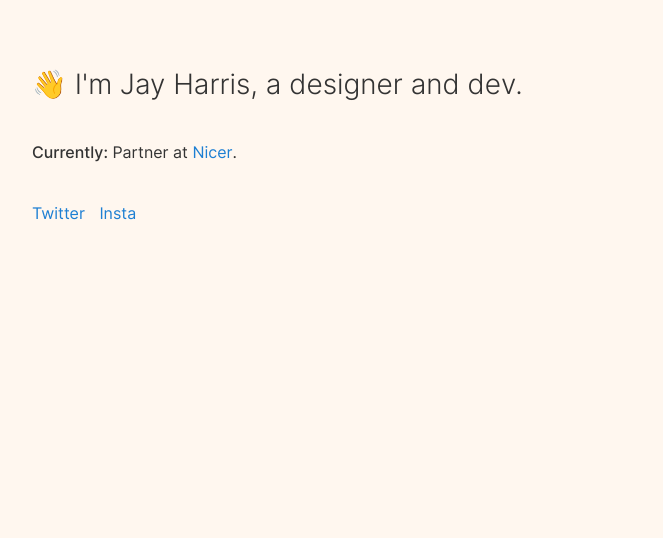
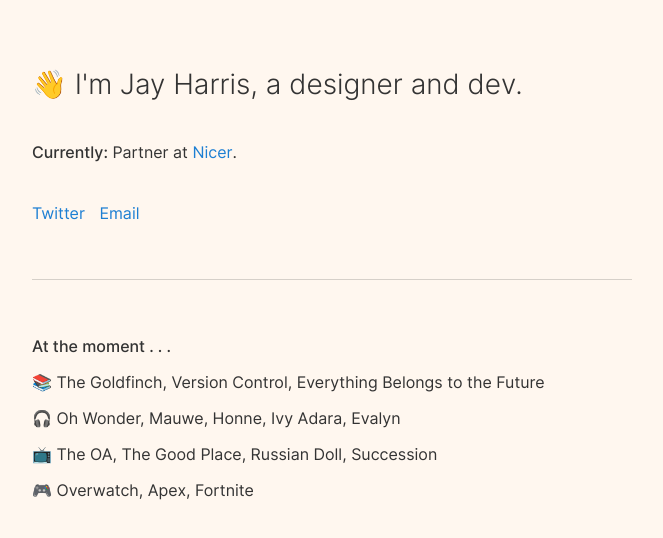
Before and after one commit to jayharr-is/jayharr.is, a plain HTML site: page index.html in a window 1280 px wide. Shown: the whole page, without its empty margins (308-971 px from the left). Drawn offline with Linux system fonts and the light colour scheme.

Commit message:
Adding atm section.

```diff
--- a/index.html
+++ b/index.html
@@ -59,6 +59,12 @@
         display: inline-block;
         padding-right: 10px;
       }
+      .line {
+        border-bottom: 1px solid #333;
+        opacity: 0.2;
+        margin-top: 20px;
+        margin-bottom: 20px;
+      }
     </style>
   </head>
   <body>
@@ -77,9 +83,20 @@
           <a target="_blank" href="https://twitter.com/jayharr_is">Twitter</a>
         </li>
         <li>
-          <a target="_blank" href="https://instagram.com/jayharr_is">Insta</a>
+          <a target="_blank" href="mailto:hello@jayharr.is">Email</a>
         </li>
       </ul>
+
+      <br />
+      <div class="line"></div>
+      <br />
+      <p><b>At the moment . . .</b></p>
+      <p>
+        📚 The Goldfinch, Version Control, Everything Belongs to the Future
+      </p>
+      <p>🎧 Oh Wonder, Mauwe, Honne, Ivy Adara, Evalyn</p>
+      <p>📺 The OA, The Good Place, Russian Doll, Succession</p>
+      <p>🎮 Overwatch, Apex, Fortnite</p>
     </div>
   </body>
 </html>
```
